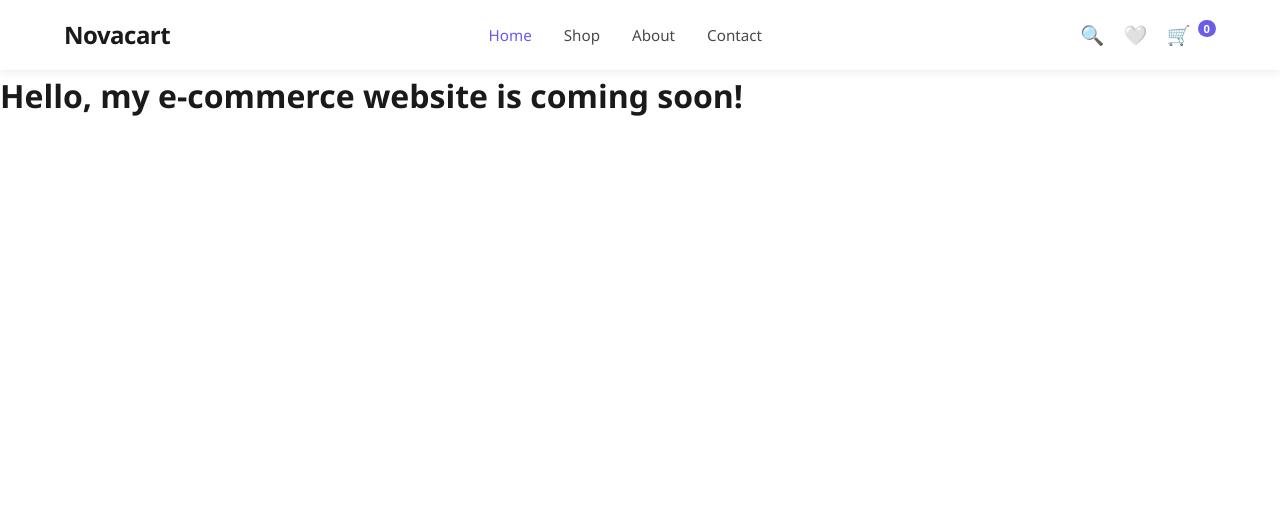
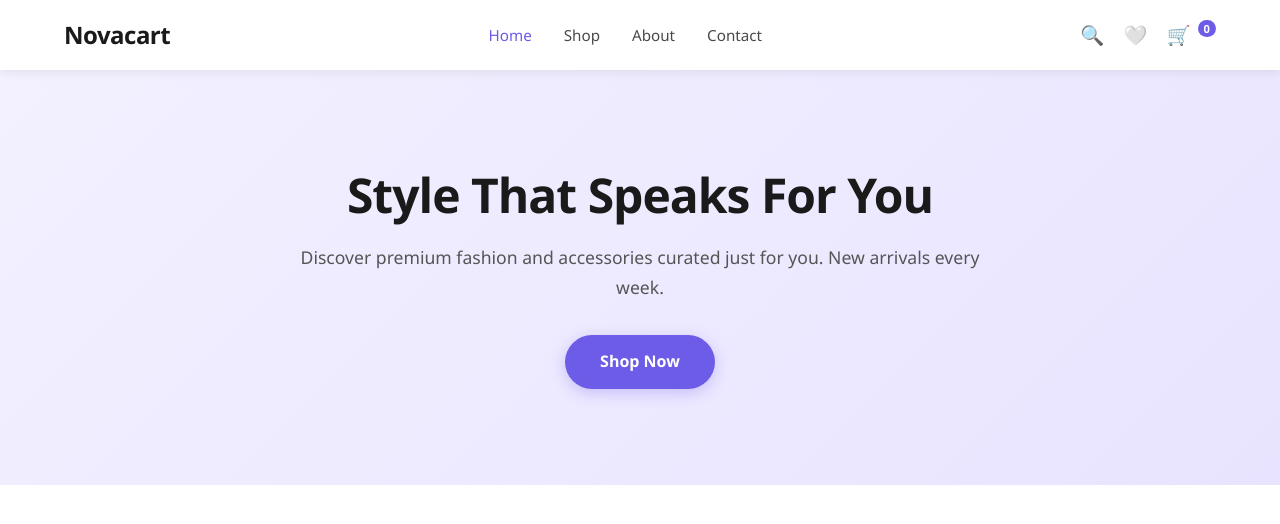
Before and after one commit to SayaliMisal24/CodeAlpha_Ecommerce, a plain HTML site: page index.html in a window 1280 px wide. Drawn offline with Linux system fonts and the light colour scheme.

Commit message:
Add and style hero section with gradient background and CTA button

```diff
--- a/css/style.css
+++ b/css/style.css
@@ -123,3 +123,53 @@ img {
     margin-left: 2px;
     vertical-align: top;
 }
+/* ===========================
+   5. HERO SECTION
+=========================== */
+.hero {
+    /* A soft diagonal gradient — modern and premium-looking */
+    background: linear-gradient(135deg, #f3f0ff 0%, #e8e4ff 100%);
+    padding: 6rem 1.5rem;   /* generous top/bottom space — premium sites "breathe" */
+    text-align: center;
+}
+
+.hero-content {
+    max-width: 700px;      /* keeps text from stretching too wide, easier to read */
+    margin: 0 auto;        /* centers the content block horizontally */
+}
+
+.hero-title {
+    font-size: 3rem;
+    font-weight: 800;          /* extra bold — makes a strong first impression */
+    color: #1a1a1a;
+    line-height: 1.2;          /* tighter line-height for large headings looks more polished */
+    margin-bottom: 1.2rem;
+    letter-spacing: -1px;      /* tighter letter spacing on big text = more premium look */
+}
+
+.hero-subtitle {
+    font-size: 1.1rem;
+    color: #555555;
+    margin-bottom: 2rem;
+    line-height: 1.7;
+}
+
+/* Reusable "premium button" style — we'll use this class again later too */
+.btn-primary {
+    display: inline-block;
+    background-color: #6c5ce7;     /* our accent purple, matching the navbar hover color */
+    color: #ffffff;
+    padding: 0.9rem 2.2rem;
+    border-radius: 50px;            /* fully rounded "pill" button — modern trend */
+    text-decoration: none;
+    font-weight: 600;
+    font-size: 1rem;
+    transition: all 0.3s ease;      /* smooth animation for the hover effect below */
+    box-shadow: 0 4px 15px rgba(108, 92, 231, 0.3); /* soft colored shadow under the button */
+}
+
+.btn-primary:hover {
+    background-color: #5a4bd4;      /* slightly darker purple on hover */
+    transform: translateY(-3px);    /* button lifts up slightly — nice tactile feedback */
+    box-shadow: 0 6px 20px rgba(108, 92, 231, 0.4); /* shadow grows on hover, enhances the "lift" */
+}
--- a/index.html
+++ b/index.html
@@ -41,8 +41,15 @@
 
         </div>
     </header>
+    <!-- ============ HERO SECTION ============ -->
+    <section class="hero">
+        <div class="hero-content">
+            <h1 class="hero-title">Style That Speaks For You</h1>
+            <p class="hero-subtitle">Discover premium fashion and accessories curated just for you. New arrivals every week.</p>
+            <a href="#" class="btn-primary">Shop Now</a>
+        </div>
+    </section>
     <!-- Everything VISIBLE on the page goes inside <body> -->
-    <h1>Hello, my e-commerce website is coming soon!</h1>
     <!-- Just a placeholder heading so we can test that this works -->
     <script src="js/script.js"></script>
   </body>
```
